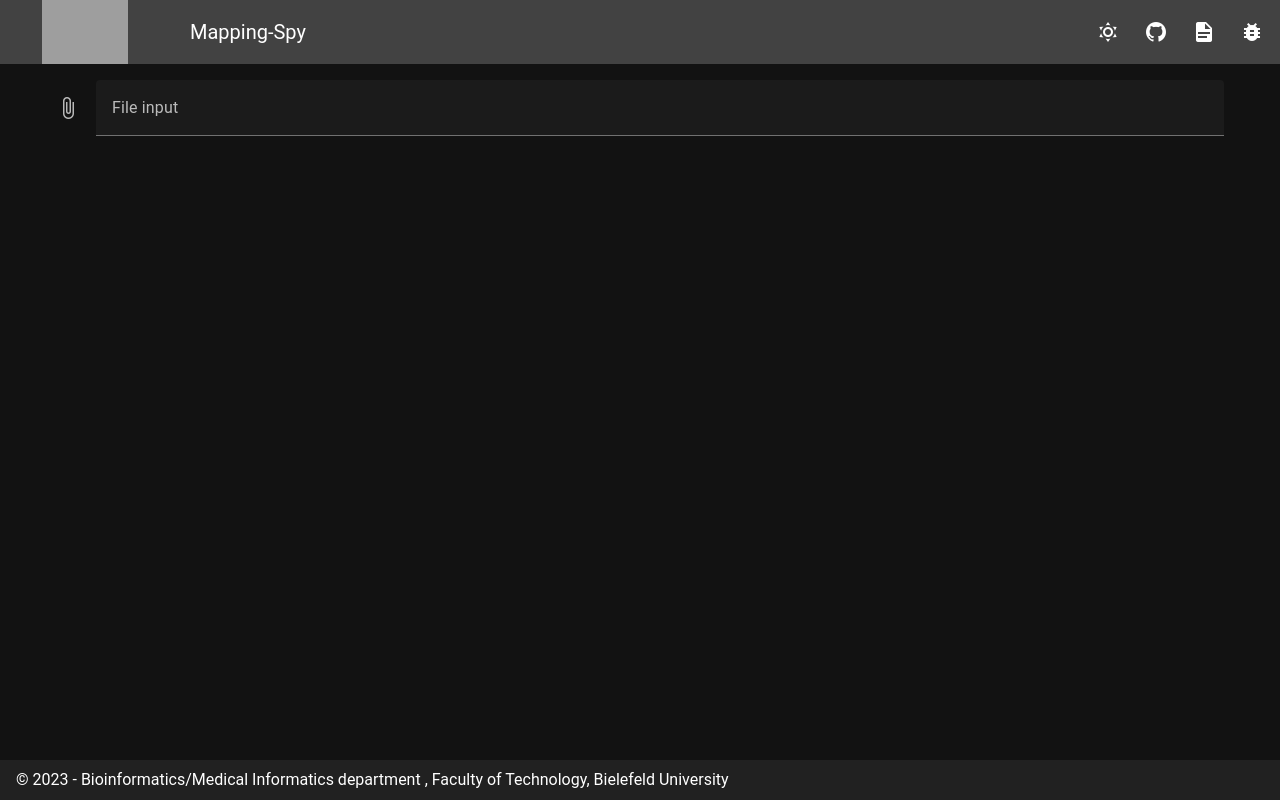
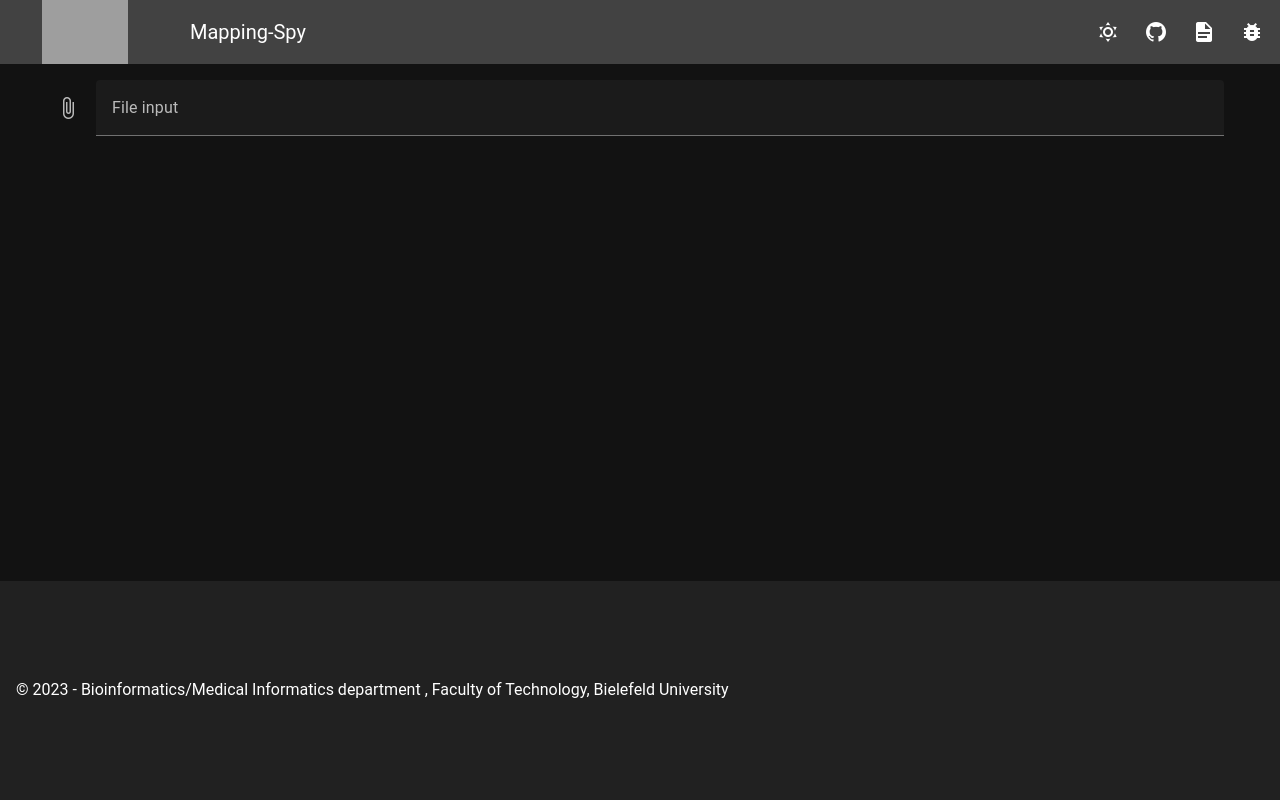
Before and after one commit to JimmyBondie/BioDWH2MappingScore, a Vue app in the folder mapping/: page / in a window 1280 px wide. Built offline with nearby package versions, Linux system fonts and the light colour scheme; grey boxes are pictures that could not be loaded.

Commit message:
The footer and the mapping tree can overlay

```diff
--- a/mapping/src/App.vue
+++ b/mapping/src/App.vue
@@ -56,7 +56,10 @@ import { RouterView } from 'vue-router'
 
       <RouterView />
 
-      <v-footer app>
+      <v-spacer></v-spacer>
+      <v-spacer></v-spacer>
+
+      <v-footer>
         <div class="links">
           &copy; 2023 -
           <a href="https://agbi.techfak.uni-bielefeld.de" target="_blank">
```
